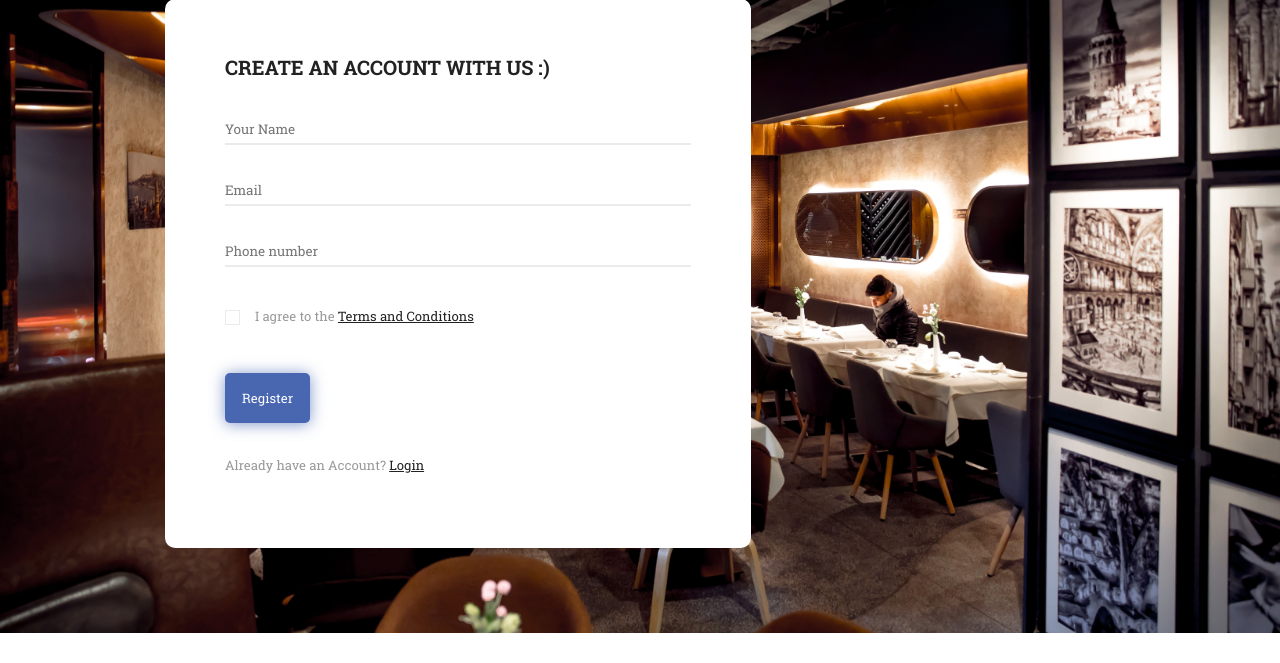
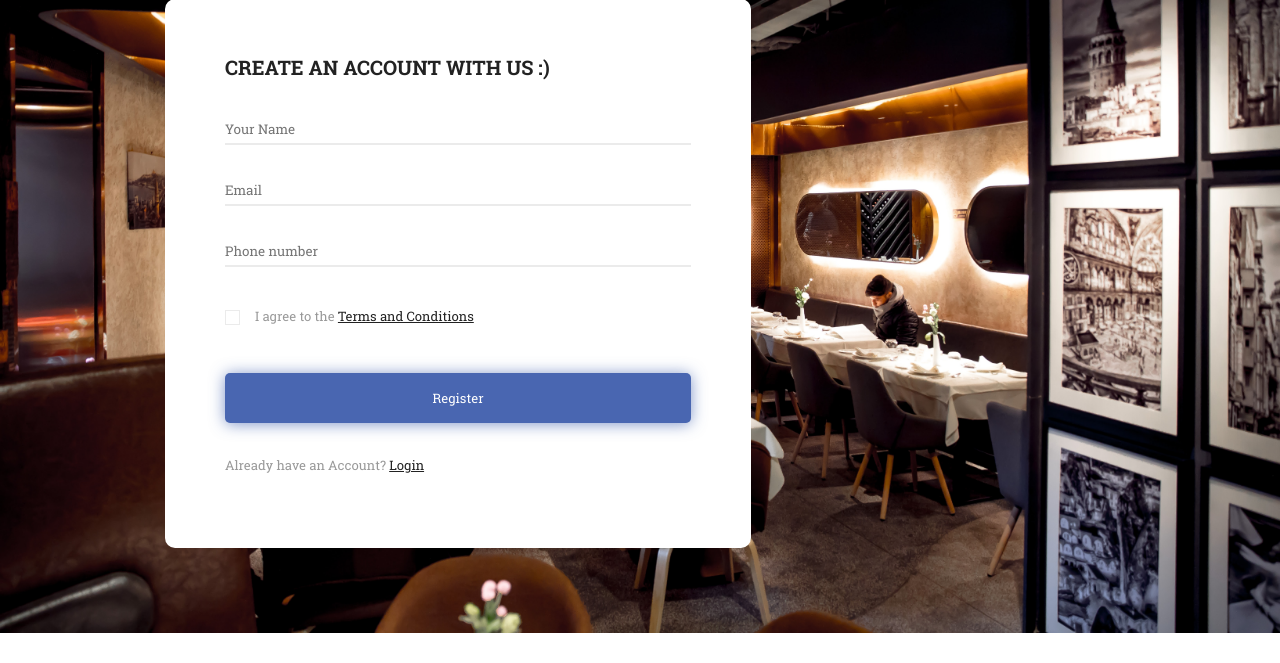
Before and after one commit to derrosilee/Food_Ordering, a Django app: page /register/ in a window 1280 px wide. Shown: the part 61-724 px from the top of the page. Run offline with Django 4.2, Linux system fonts and the light colour scheme.

```diff
--- a/Restaurant/static/css/register-style.css
+++ b/Restaurant/static/css/register-style.css
@@ -218,7 +218,7 @@ input[type=checkbox]:not(old):checked + label > span:before {
   color: #222; }
 
 .submit {
-  width: auto;
+  /*width: auto;*/
   background: #4966b1;
   color: #fff;
   padding: 16px 17px;
```
